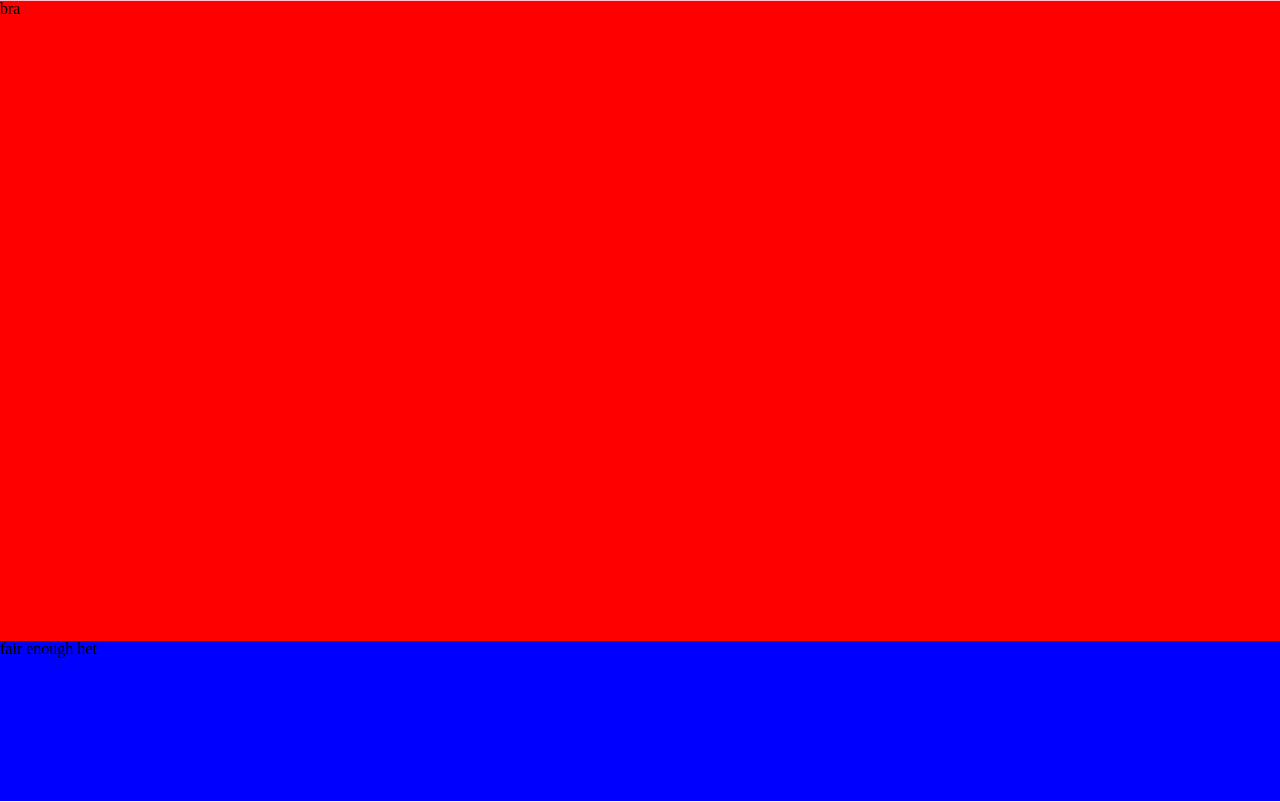
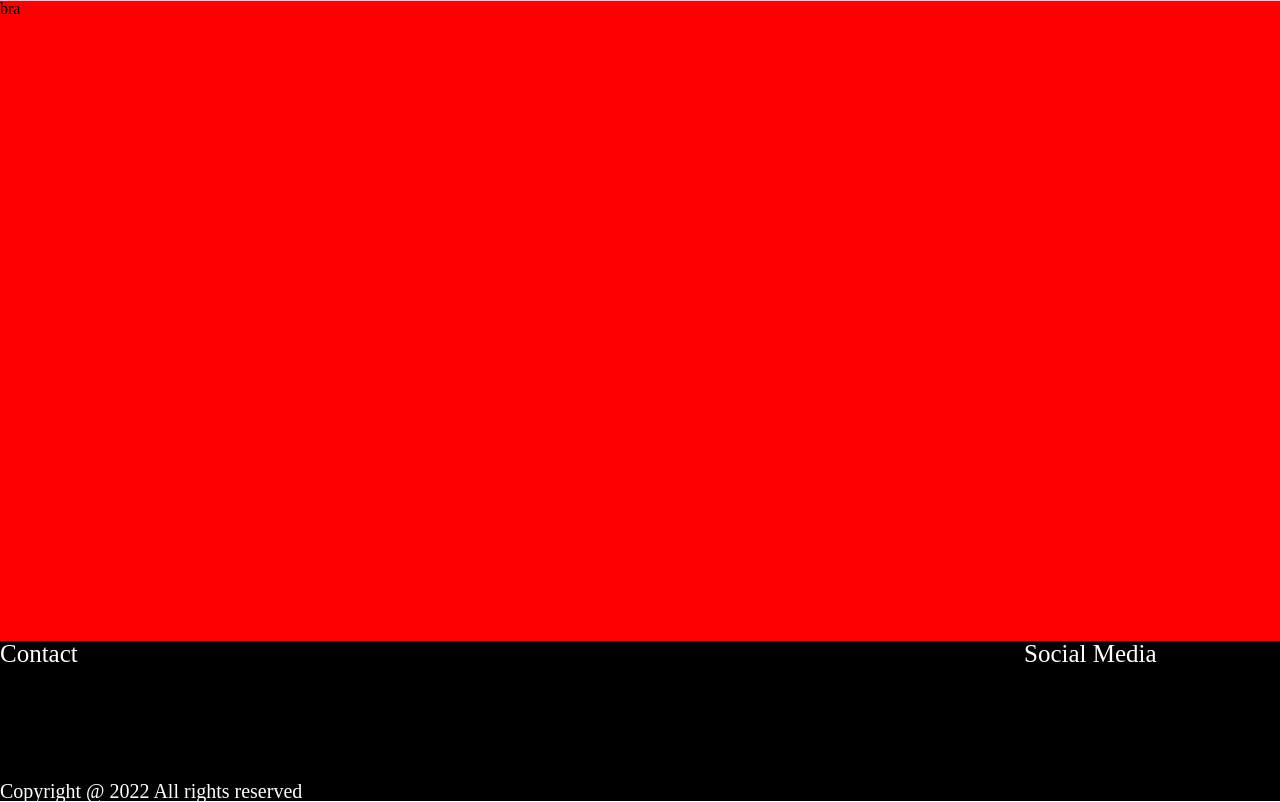
Before and after one commit to OskarJU-Technician/Luxorzilla, a plain HTML site: page index.html in a window 1280 px wide. Shown: the part 799-1601 px from the top of the page. Drawn offline with Linux system fonts and the light colour scheme.

Commit message:
Bot Slide bas

```diff
--- a/css/master.css
+++ b/css/master.css
@@ -98,6 +98,26 @@ grid-template-areas:
 }
 /*-----------------Oskar------------------------*/
 
+.Text{
+	font-family: "Garamond", "Times New Roman";
+	font-size: 40px;
+	color: white;
+	margin-top: 17%
+}
+
+.BotText{
+color: white;
+font-size: 25px;
+}
+
+.BotBotText{
+color: white;
+position: absolute;
+bottom: 0;
+font-size: 20px;
+}
+/*-------Top------*/
+
 #ZeroTwo{
 	background-color: black;
 	display: flex;
@@ -138,10 +158,41 @@ grid-template-areas:
 	background-color: black;
 }
 
-.Text{
-	font-family: "Garamond", "Times New Roman";
-	font-size: 40px;
-	color: white;
-	margin-top: 17%
+/*-------Bot-------*/
 
+#Maisan{
+	display: flex;
+	flex-wrap: wrap;
+	background-color: black;
+}
+
+#Botlåd1{
+width: 20%;
+height: 50%;
+}
+
+#Botlåd2{
+width: 60%;
+height: 50%;
+}
+
+#Botlåd3{
+width: 20%;
+height: 50%;
+}
+
+#Botlåd4{
+height: 50%;
+width: 30%;
+position: relative;
+}
+
+#Botlåd5{
+height: 50%;
+width: 70%;
+}
+
+#Botlåd6{
+
+}
 /*----------------------------------------------*/
--- a/index.html
+++ b/index.html
@@ -46,7 +46,27 @@
         </section>
 
       <footer id="Maisan">
-          fair enough het
+
+        <div id="Botlåd1">
+          <h2 class="BotText">Contact</h2>
+        </div>
+
+        <div id="Botlåd2">
+
+        </div>
+
+        <div id="Botlåd3">
+          <h2 class="BotText">Social Media</h2>
+        </div>
+
+        <div id="Botlåd4">
+          <h2 class="BotBotText">Copyright @ 2022 All rights reserved</h2>
+        </div>
+
+        <div id="Botlåd5">
+          Spare låda
+        </div>
+
       </footer>
 
 
```
